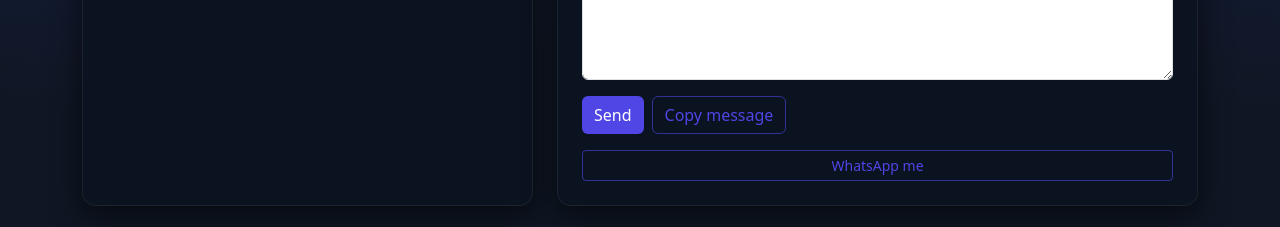
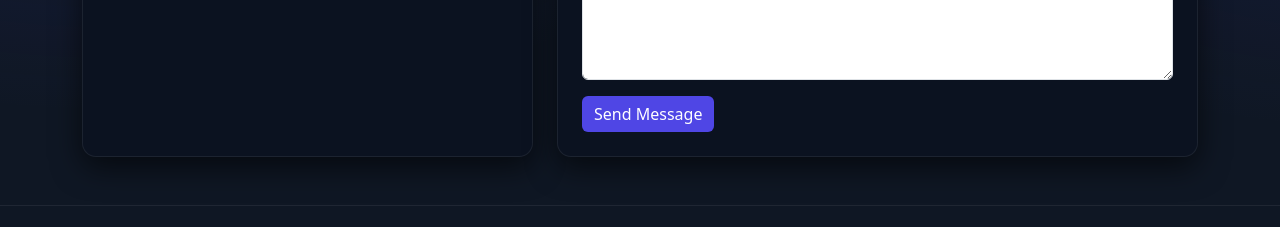
Before and after one commit to AsmaaAbdelhalim/Portfolio-test, a plain HTML site: page index.html in a window 1280 px wide. Shown: the part 2566-2793 px from the top of the page. Drawn offline with nearby package versions, Linux system fonts and the light colour scheme.

Commit message:
Update index.html

```diff
--- a/index.html
+++ b/index.html
@@ -382,12 +382,10 @@
               <div class="col-12"><input class="form-control" type="text" name="subject" placeholder="Subject"></div>
               <div class="col-12"><textarea class="form-control" name="message" rows="5" placeholder="Tell me about your project…" required></textarea></div>
               <div class="col-12 d-flex gap-2">
-                <button class="btn btn-accent" type="submit">Send</button>
-                <button class="btn btn-outline-accent" type="button" id="copyMsgBtn">Copy message</button>
+                <button class="btn btn-accent" type="submit">Send Message</button>
               </div>
             </div>
           </form>
-          <button class="btn btn-sm btn-outline-accent mt-3" type="button" onclick="openWhatsApp()">WhatsApp me</button>
         </div>
       </div>
     </div>
```
